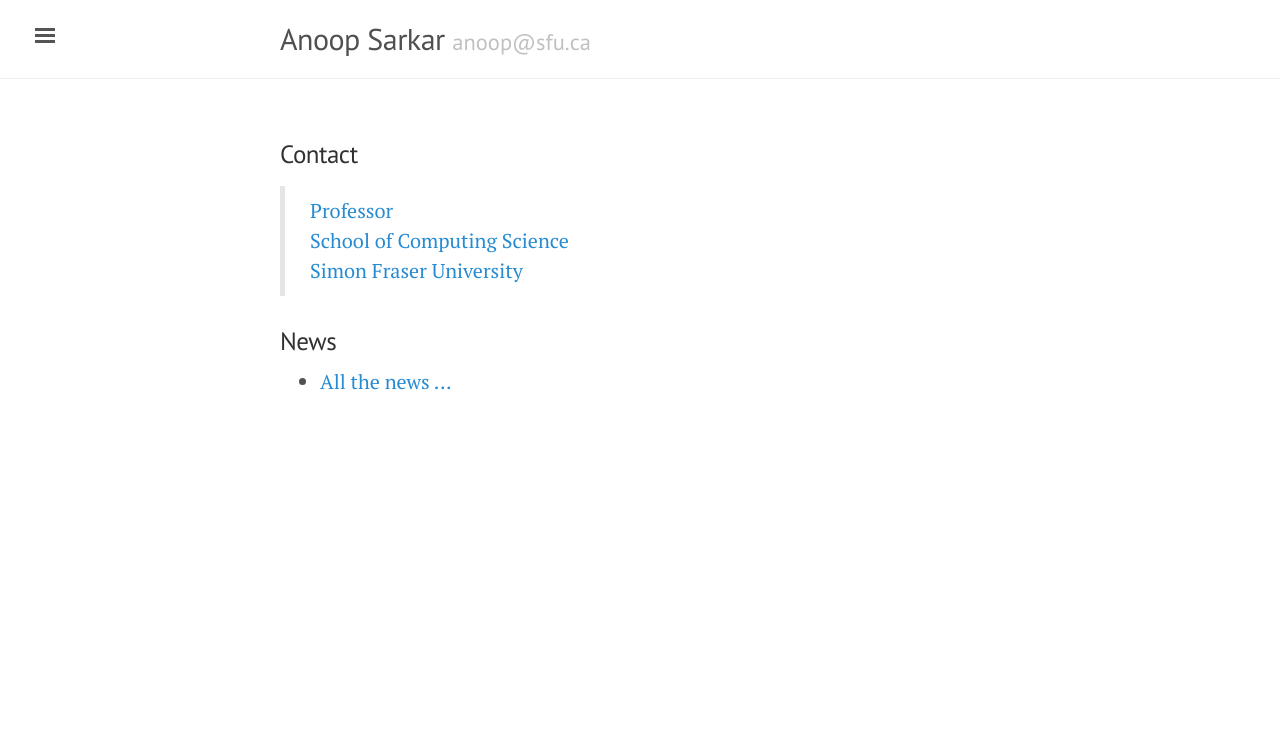
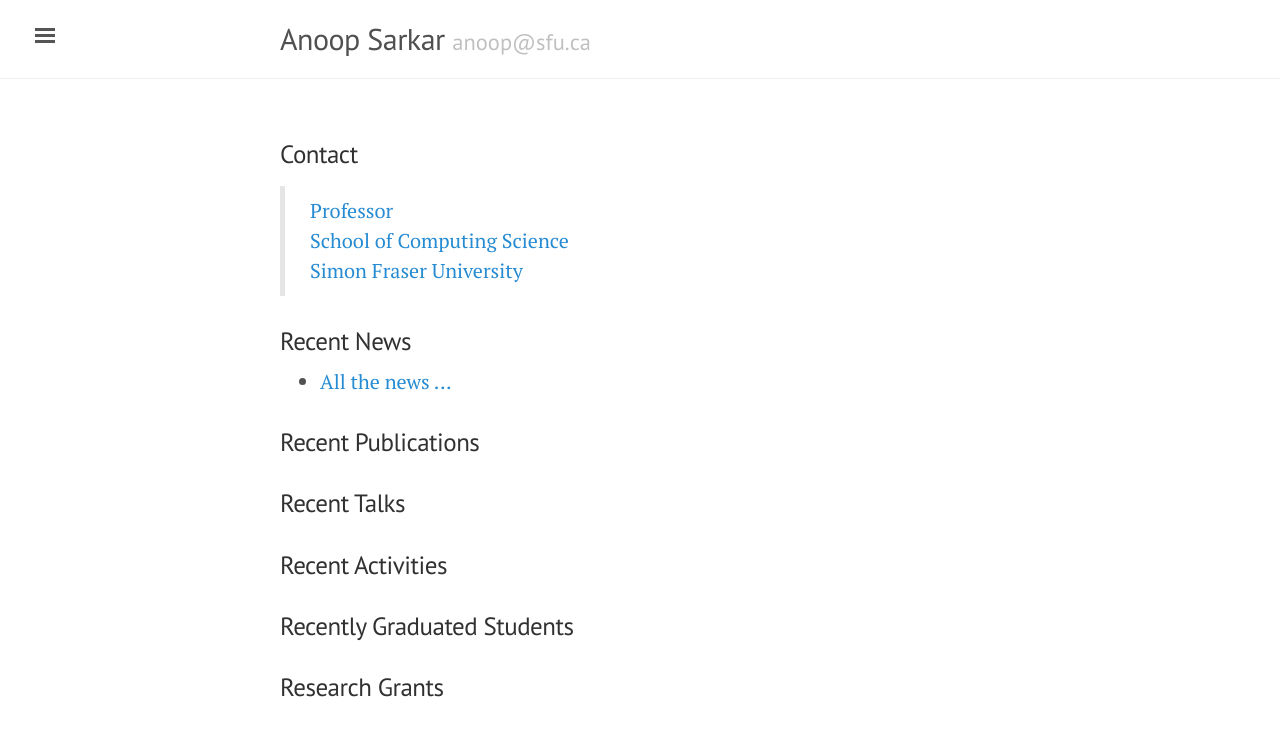
Before and after one commit to anoopsarkar/anoopsarkar.github.io, a Jekyll site: the page built from index.md, in a window 1280 px wide. Shown: the top 736 px of the page. Built offline with Jekyll 4.4.1, drawn with Linux system fonts in a browser that asks for light colours.

Commit message:
minor change

```diff
--- a/index.md
+++ b/index.md
@@ -9,7 +9,7 @@ title: Home
 > [School of Computing Science](http://www.cs.sfu.ca/) <br/>
 > [Simon Fraser University](http://www.sfu.ca)
 
-### News
+### Recent News
 
 <ul class="posts">
   {% for post in site.posts limit:2 %}
@@ -26,3 +26,13 @@ title: Home
   {% endfor %}
   <li><a href="{{ site.baseurl }}news">All the news ...</a></li>
 </ul>
+
+### Recent Publications
+
+### Recent Talks
+
+### Recent Activities
+
+### Recently Graduated Students
+
+### Research Grants
```
